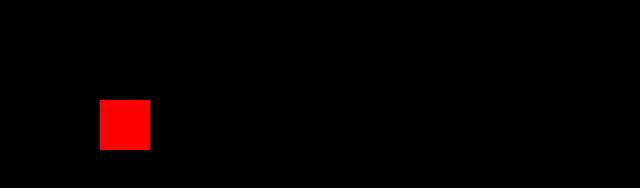
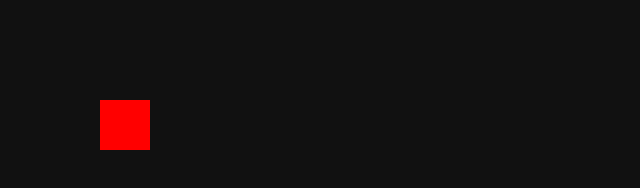
Before and after one commit to kartibrown/SimulAnts, a plain HTML site: page docs/index.html in a window 1280 px wide. Shown: the whole page, without its empty margins (0-640 px from the left). Drawn offline with Linux system fonts and the light colour scheme.

Commit message:
Reorganize docs assets into css/js and add canvas
Move stylesheet and scripts into organized css/ and js/ directories, rename script.js to js/ant.js, and remove legacy files (docs/style.css and docs/CNAME). Update docs/index.html to include a UTF-8 charset and point to css/style.css and js/main.js. Add docs/js/main.js which initializes a 1280x720 canvas and draws a red rectangle, and add placeholder files docs/js/renderer.js and docs/js/world.js.

```diff
--- /dev/null
+++ b/docs/css/style.css
@@ -0,0 +1,11 @@
+body
+{
+    margin: 0;
+    overflow: hidden;
+    background: #111;
+}
+
+canvas
+{
+    display: block;
+}
--- a/docs/index.html
+++ b/docs/index.html
@@ -1,13 +1,15 @@
 <!DOCTYPE html>
 <html>
 <head>
+    <meta charset="UTF-8">
     <title>SimulAnts</title>
-    <link rel="stylesheet" href="style.css">
+
+    <link rel="stylesheet" href="css/style.css">
 </head>
 <body>
 
-<canvas id="world"></canvas>
+    <canvas id="world"></canvas>
 
-<script src="script.js"></script>
+    <script src="js/main.js"></script>
 </body>
 </html>
--- /dev/null
+++ b/docs/js/main.js
@@ -0,0 +1,8 @@
+const canvas = document.getElementById("world");
+const ctx = canvas.getContext("2d");
+
+canvas.width = 1280;
+canvas.height = 720;
+
+ctx.fillStyle = "red";
+ctx.fillRect(100, 100, 50, 50);
--- a/docs/style.css
+++ /dev/null
@@ -1,4 +0,0 @@
-body {
-    margin: 0;
-    background: black;
-}
```
Also changed, not shown: docs/js/ant.js (renamed from docs/script.js), docs/js/renderer.js (added), docs/js/world.js (added), 1 other file.
